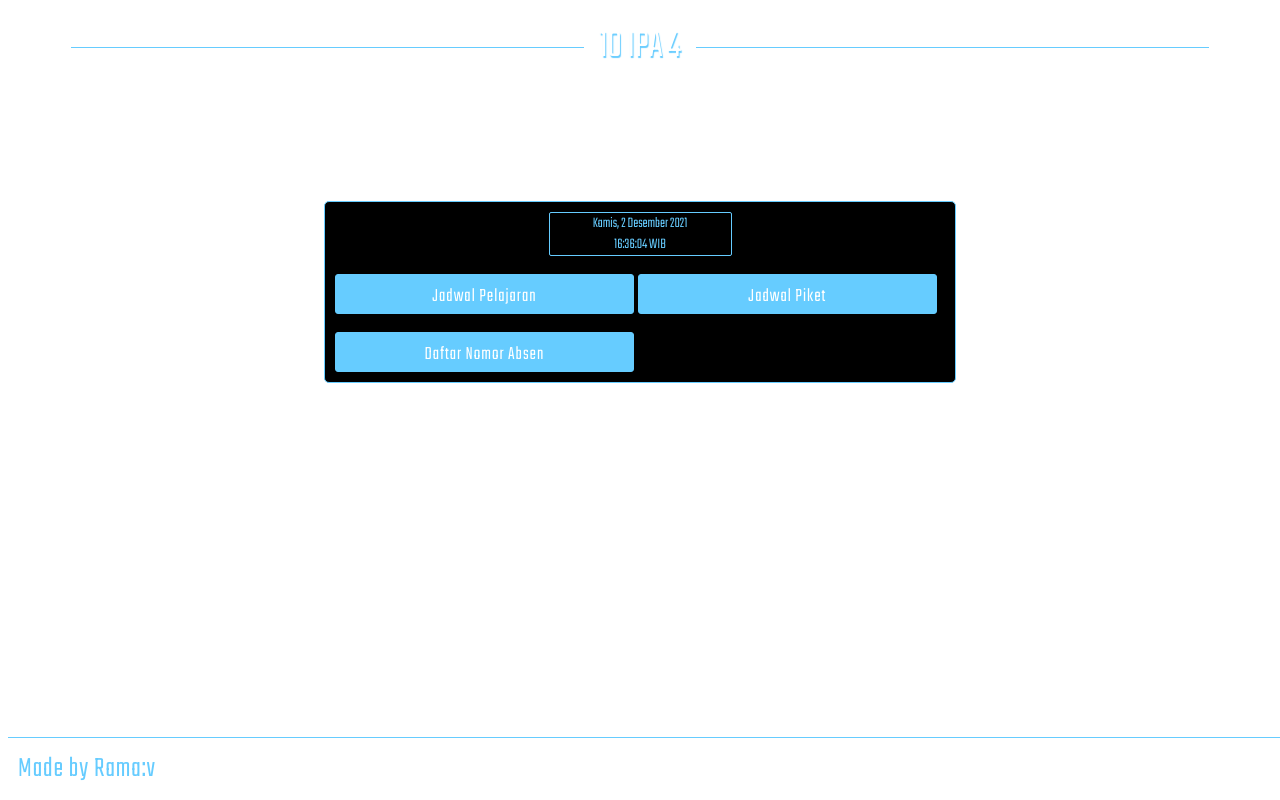
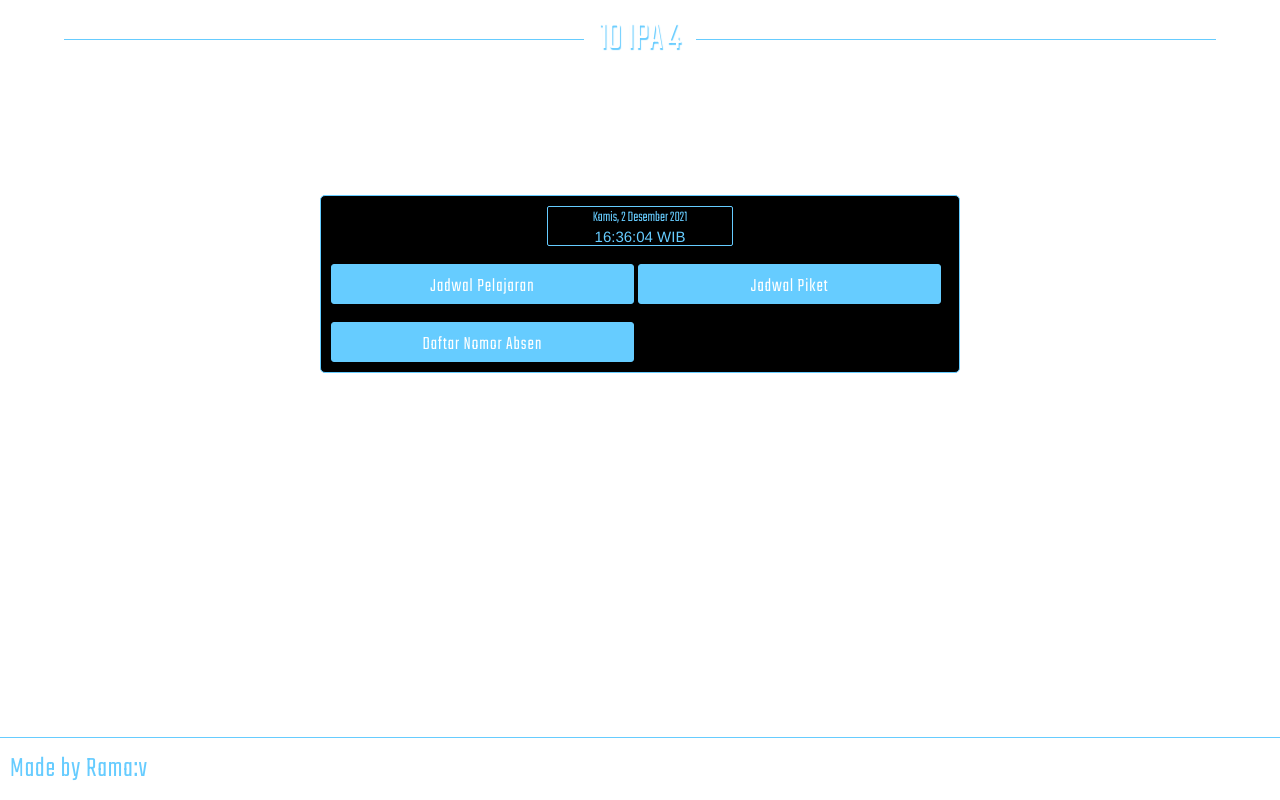
Before and after one commit to ZyxMapLe/webkelas, a PHP site: page / in a window 1280 px wide. Run offline with PHP 8.4, Linux system fonts and the light colour scheme; some libraries are stand-ins or nearby versions.

Commit message:
Update raflipedia.css

```diff
--- a/css/raflipedia.css
+++ b/css/raflipedia.css
@@ -9,6 +9,14 @@
 	-webkit-box-sizing:border-box;
 	-moz-box-sizing:border-box;
 	box-sizing:border-box;
+}
+* {
+    margin: 0;
+    padding: 0;
+    box-sizing: border-box;
+    font-family: 'Arimo', sans-serif;
+
+
 }
 body {
     background-color: linear-gradient(#EE7752, #E73C7E, #23A6D5, #23D5AB);
```
